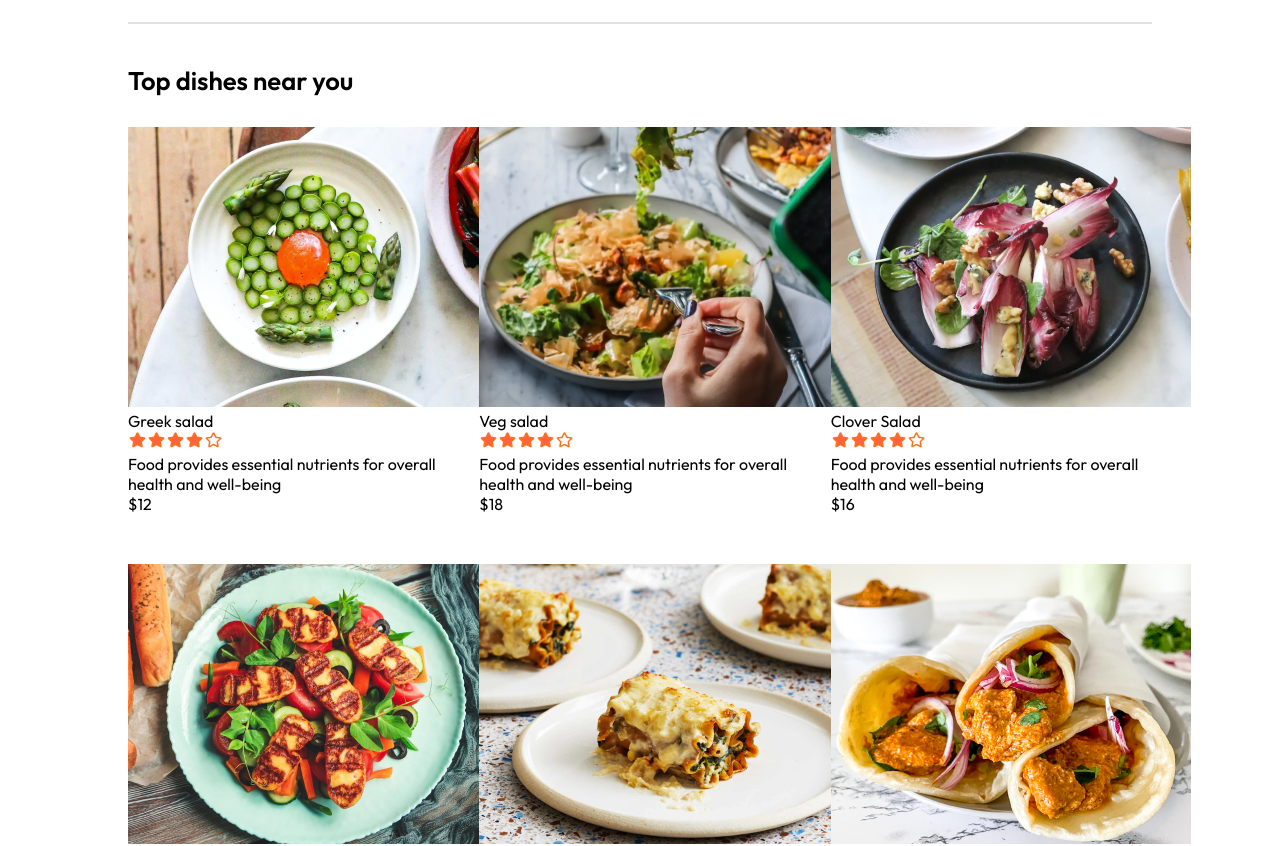
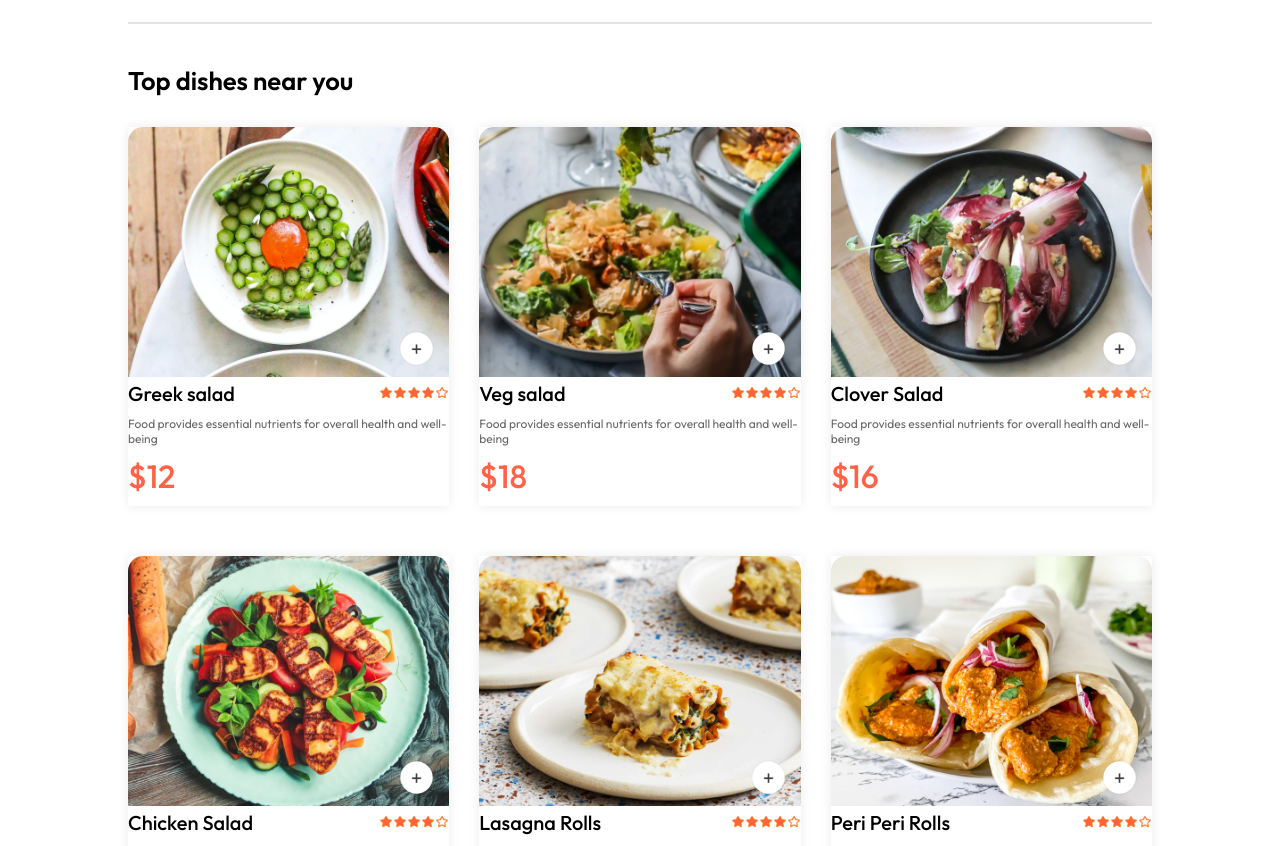
Before and after one commit to partth-code/OnePlate, a React (Vite) app in the folder OnePlate/: page / in a window 1280 px wide. Shown: the part 880-1726 px from the top of the page. Built offline with nearby package versions, Linux system fonts and the light colour scheme.

Commit message:
components:Added Cart Button to Item card

```diff
--- a/OnePlate/src/components/FoodItem/FoodItem.css
+++ b/OnePlate/src/components/FoodItem/FoodItem.css
@@ -0,0 +1,77 @@
+.food-item{
+    width: 100%;
+    margin: auto;
+    border: 15px;
+    box-shadow: 0px 0px 10px #00000015;
+    animation: fadeIN 1s;
+}
+
+.food-item-image{
+    width: 100%;
+    border-radius: 15px 15px 0px 0px;
+
+}
+
+.food-item-info{
+    padding: 20px;
+}
+
+.food-item-name-rating{
+    display: flex;
+    justify-content: space-between;
+    align-items: center;
+    margin-bottom: 10px;
+}
+
+.food-item-name-rating p{
+    font-size: 20px;
+    font-weight: 500;
+}
+
+.food-item-name-rating img{
+    width: 70px;
+}
+
+.food-item-desc{
+    color:  #676767;
+    font-size: 12px;
+
+}
+
+.food-item-price{
+    color: tomato;
+    font-size: 32px;
+    font-weight: 500;
+    margin: 10px 0px;
+}
+
+
+.food-item-img-container{
+    position: relative;
+}
+
+.food-item-img-container .add{
+    width: 35px;
+    position: absolute;
+    bottom: 15px;
+    right: 15px;
+    cursor: pointer;
+    border-radius: 50%;
+}
+
+.food-item-counter{
+    position: absolute;
+    bottom: 15px;
+    right: 15px;
+    display: flex;
+    align-items: center;
+    gap: 10px;
+    padding: 6px;
+    border-radius: 50px;
+    background-color: white;
+}
+
+.food-item-counter img{
+
+    width: 30px;
+}
--- a/OnePlate/src/components/FoodItem/FoodItem.tsx
+++ b/OnePlate/src/components/FoodItem/FoodItem.tsx
@@ -1,4 +1,4 @@
-import React from "react";
+import React, { useState } from "react";
 import "./FoodItem.css";
 import { assets } from "../../assets/assets";
 
@@ -11,10 +11,21 @@
 })
 
 const FoodItem = ({id,name,price,description,image}:FoodItemProps) => {
+
+    const [itemCount,setItemCount] = useState(0);
     return(
         <div className="food-item">
             <div className="food-item-img-container">
                 <img className="food-item-image" src={image} alt="" />
+                {
+
+                    !itemCount?<img className='add' onClick={()=>setItemCount(prev=>prev+1)} src={assets.add_icon_white} alt=""/>
+                    : <div className="food-item-counter">
+                        <img  onClick={()=>setItemCount(prev=>prev-1)} src={assets.remove_icon_red} alt="" />
+                        <p>{itemCount}</p>
+                        <img onClick={()=>setItemCount(prev=>prev+1)}  src={assets.add_icon_green} alt="" />
+                    </div>
+                }
             </div>
             <div className="food-item-name-rating">
                 <p>{name}</p>
```
